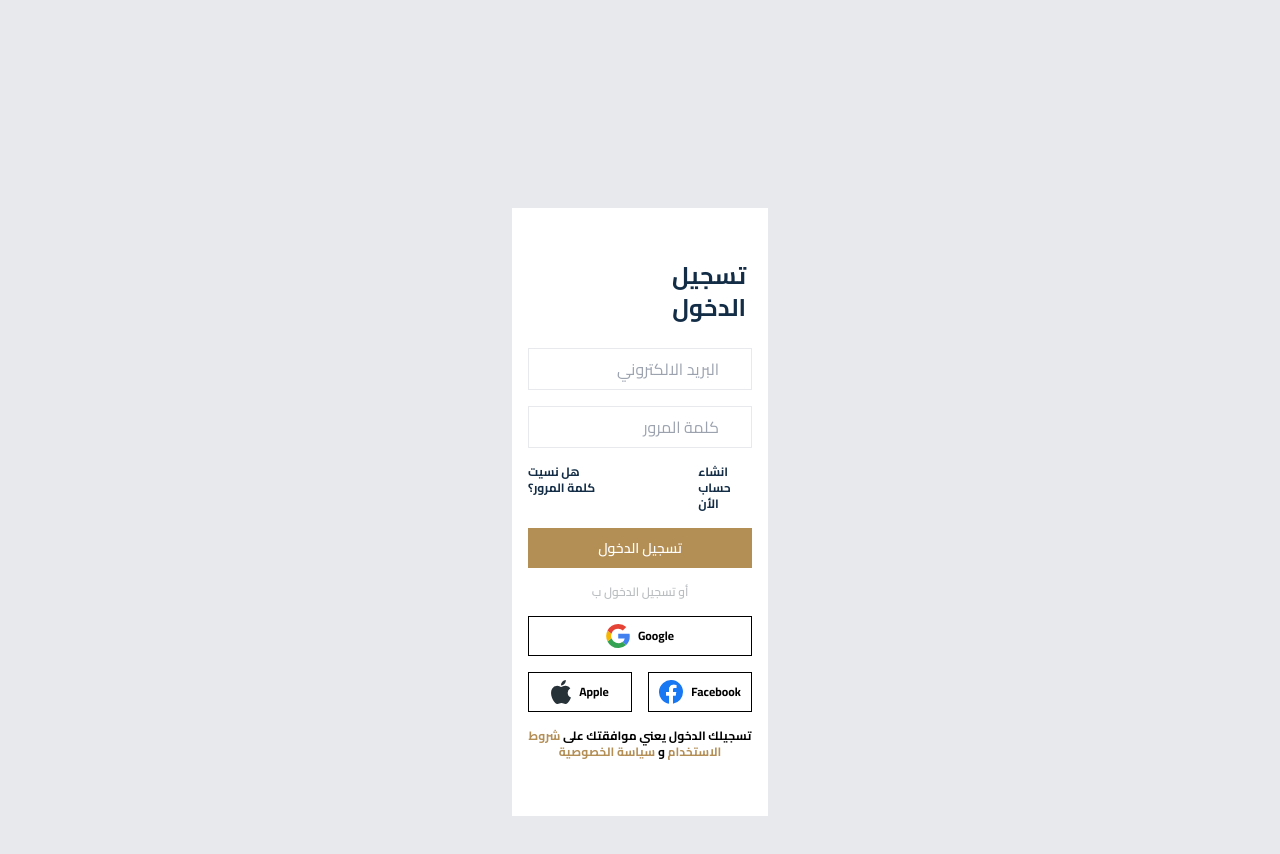
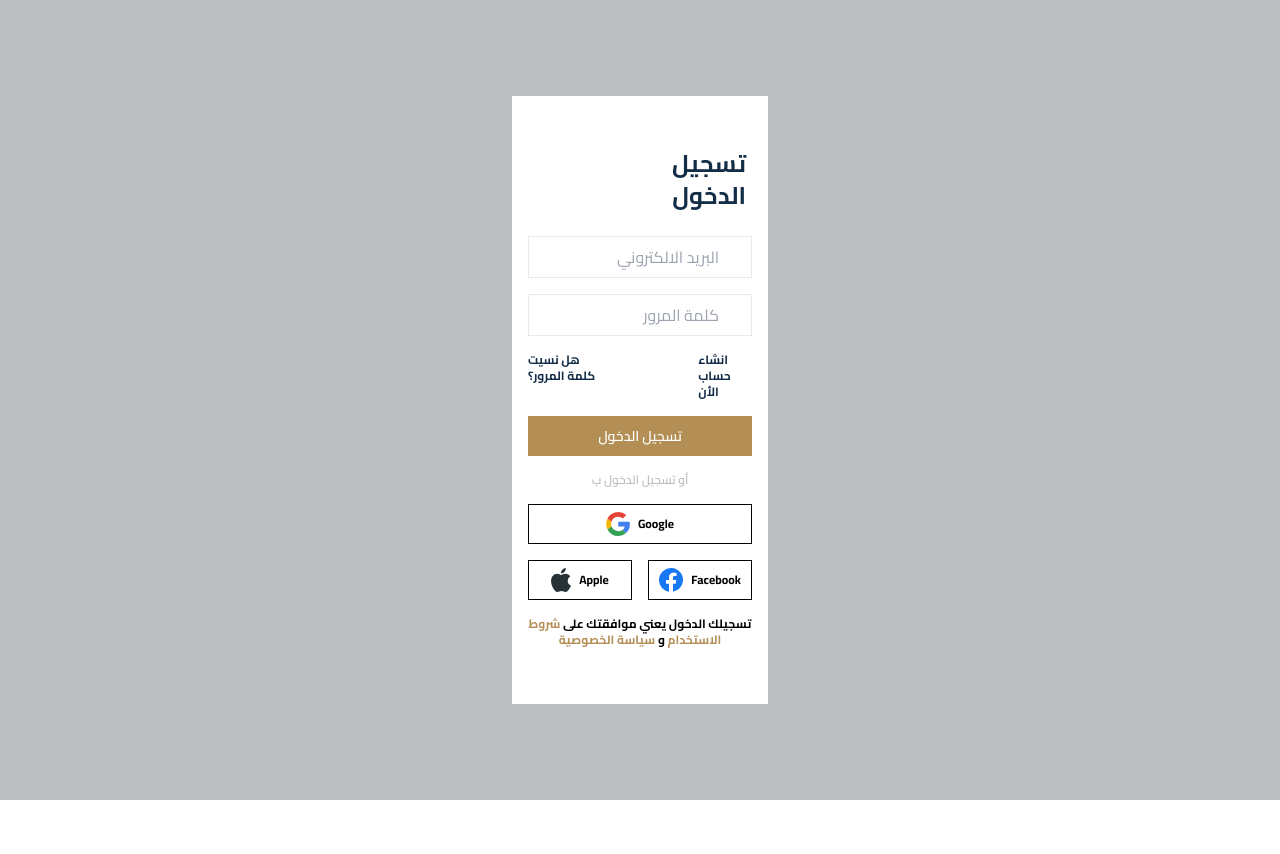
Before and after one commit to Safaayachi/Assa2eh, a Next.js app: page /signIn in a window 1280 px wide. Shown: the top 854 px of the page. After the commit the page ends 800 px from the top, so only its background shows below. Built offline with nearby package versions, Linux system fonts and the light colour scheme.

Commit message:
signIn page modification

```diff
--- a/components/SignInForm.js
+++ b/components/SignInForm.js
@@ -11,7 +11,7 @@ const SignInForm = () => {
         <div className="mt-1 mb-6 flex w-full space-x-32">
           <Link href="/">
             <i
-              className={`icon-clear_black_24dp hidden text-2xl leading-3 text-secondary md:flex	`}
+              className={`icon-clear_black_24dp hidden cursor-pointer text-2xl leading-3 text-secondary md:flex	`}
             />
           </Link>
           <h1 className="w-full px-4 text-right text-2xl font-bold text-secondary">
@@ -44,7 +44,7 @@ const SignInForm = () => {
           </div>
           <div className="flex w-full justify-center space-x-24">
             <Link href="/">
-              <p className="text-xs font-bold text-secondary">
+              <p className="cursor-pointer text-xs font-bold text-secondary">
                 هل نسيت كلمة المرور؟
               </p>
             </Link>
--- a/components/Socials.js
+++ b/components/Socials.js
@@ -1,53 +1,54 @@
-import React from 'react'
-import Image from 'next/image'
-import Link from 'next/link'
+import React from "react";
+import Image from "next/image";
+import Link from "next/link";
 
 const Socials = () => {
   return (
     <div>
-        <div className="flex justify-center items-center w-full h-10 border space-x-2">
-        <div className="relative h-6 w-6">
       <Link href="/">
+        <div className="flex h-10 w-full cursor-pointer items-center justify-center space-x-2 border">
+          <div className="relative h-6 w-6 ">
             <Image
               src="/images/google.svg"
               layout="fill"
               objectFit="cover"
               alt="google-signup"
             />
-          </Link>
           </div>
           <p className="text-xs font-bold">Google</p>
         </div>
-      <div className="flex space-x-4 mt-4">
-        <div className="flex justify-center items-center w-1/2 h-10 border space-x-2">
+      </Link>
+      <div className="mt-4 flex space-x-4">
+        <Link href="/">
+          <div className="flex h-10 w-1/2 cursor-pointer items-center justify-center space-x-2 border">
             <div className="relative h-6 w-5">
-            <Link href="/">
               <Image
                 src="/images/apple.svg"
                 layout="fill"
                 objectFit="cover"
                 alt="apple-signup"
               />
+            </div>
+
+            <p className="text-center text-xs  font-bold">Apple</p>
+          </div>
         </Link>
-          </div>
-          <p className="text-xs font-bold  text-center">Apple</p>
-        </div>
-        <div className="flex justify-center items-center w-1/2 h-10 border space-x-2">
+        <Link href="/">
+          <div className="flex h-10 w-1/2 cursor-pointer items-center justify-center space-x-2 border">
             <div className="relative h-6 w-6">
-            <Link href="/">
               <Image
                 src="/images/facebook-icon.svg"
                 layout="fill"
                 objectFit="cover"
                 alt="facebook-signup"
               />
-            </Link>
             </div>
             <p className="text-xs font-bold">Facebook</p>
           </div>
+        </Link>
       </div>
     </div>
-  )
-}
+  );
+};
 
-export default Socials
+export default Socials;
--- a/pages/signIn.js
+++ b/pages/signIn.js
@@ -3,7 +3,7 @@ import SignInForm from "../components/SignInForm";
 
 const signIn = () => {
   return (
-    <div className=" relative flex h-full w-full items-center justify-center bg-shade">
+    <div className=" relative flex h-screen w-full items-center justify-center bg-darkTint">
       <SignInForm />
     </div>
   );
```
Lines whose indentation alone changed are shown as unchanged.
